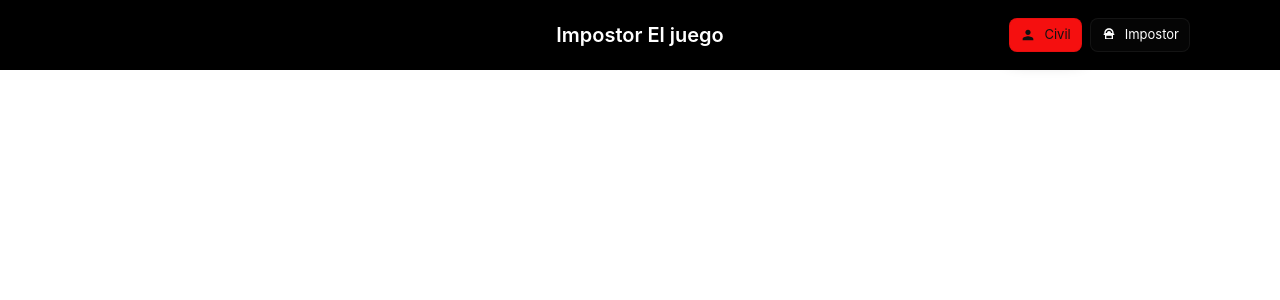
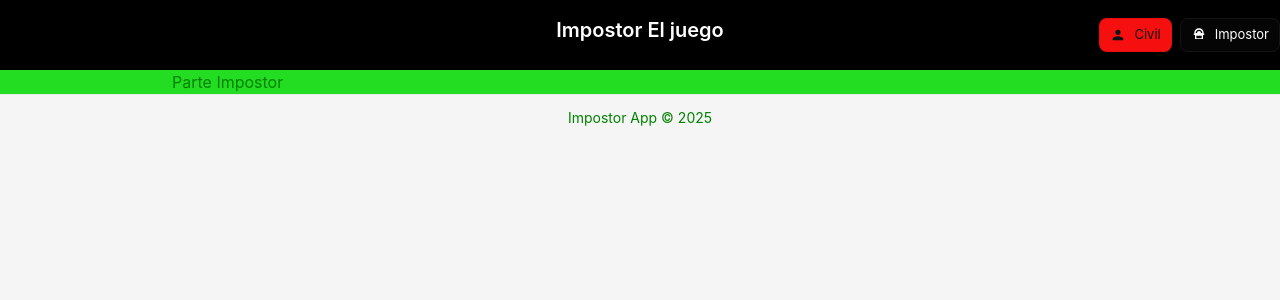
Before and after one commit to chalo2812/impostor, a Next.js app: page / in a window 1280 px wide. Shown: the top 300 px of the page. Built offline with nearby package versions, Linux system fonts and the light colour scheme.

Commit message:
ajustes de estilo de varios css y js pero para que se vean los componentes

```diff
--- a/src/components/App/App.js
+++ b/src/components/App/App.js
@@ -6,9 +6,7 @@ function App() {
   return (
     <div className="App-root">
       <Header />
-      <main>
-        <Impostor />
-      </main>
+      <Impostor />
       <Footer />
     </div>
   );
--- a/src/components/Footer/Footer.css
+++ b/src/components/Footer/Footer.css
@@ -1,11 +1,14 @@
 .app-footer {
   background: #f5f5f5;
+  border-top: 1px solid rgba(0,0,0,0.05);
+  color: #555;
+  flex-direction: column;
+  font-size: 14px;
+  min-height: 100vh;
   padding: 12px 0;
   text-align: center;
-  color: #555;
-  font-size: 14px;
-  border-top: 1px solid rgba(0,0,0,0.05);
 }
+
 .app-footer .container {
   max-width: 960px;
   margin: 0 auto;
--- a/src/components/Header/Header.css
+++ b/src/components/Header/Header.css
@@ -1,14 +1,13 @@
 .header {
-  position: fixed;
   top: 0;
   left: 0;
   right: 0;
   background: #000;
   color: #fff;
-  z-index: 1000;
   transition: padding 180ms ease, box-shadow 180ms ease;
-  padding: 18px 16px;
+  padding: 18px 0px;
   box-shadow: 0 1px 0 rgba(255,255,255,0.02);
+  display: flex;
 }
 .header.collapsed {
   padding: 8px 12px;
@@ -17,7 +16,6 @@
 .header .inner {
   max-width: 1100px;
   margin: 0 auto;
-  position: relative;
   display: flex;
   align-items: center;
   height: 100%;
--- a/src/components/Header/Header.js
+++ b/src/components/Header/Header.js
@@ -5,16 +5,13 @@ function Header() {
   const [role, setRole] = useState('civil') // 'civil' | 'impostor'
 
   useEffect(() => {
-    if (typeof window === 'undefined') return
     const saved = localStorage.getItem('role')
     if (saved === 'civil' || saved === 'impostor') {
       setRole(saved)
       document.documentElement.setAttribute('data-role', saved)
     } else {
-      // establecer por defecto
       document.documentElement.setAttribute('data-role', role)
     }
-
     const onScroll = () => setCollapsed(window.scrollY > 60)
     onScroll()
     window.addEventListener('scroll', onScroll)
@@ -33,11 +30,9 @@ function Header() {
   }
 
   return (
-    <header className={`header ${collapsed ? 'collapsed' : ''}`} role="banner">
-      <div className="inner">
+    <div className={`header ${collapsed ? 'collapsed' : ''} `} role="banner">
       <div className="left" aria-hidden />
       <h1 className="title">Impostor El juego</h1>
-
       <div className="controls" role="toolbar" aria-label="Selector de rol">
         <button
           className={`roleBtn ${role === 'civil' ? 'selected civil' : ''}`}
@@ -50,7 +45,6 @@ function Header() {
           </svg>
           <span className="label">Civil</span>
         </button>
-
         <button
           className={`roleBtn ${role === 'impostor' ? 'selected impostor' : ''}`}
           onClick={() => handleRole('impostor')}
@@ -64,7 +58,6 @@ function Header() {
         </button>
       </div>
     </div>
-    </header>
   )
 }
 
--- a/src/components/Impostor/Impostor.css
+++ b/src/components/Impostor/Impostor.css
@@ -1,9 +1,8 @@
-.Impostor {
-
-}
 .Impostor-root {
     background: fixed #2d2;
+    display: flex;
+    flex-wrap: wrap;
 }
-.cointainer {
+.container {
     color: green;
 }
--- a/src/components/Impostor/Impostor.js
+++ b/src/components/Impostor/Impostor.js
@@ -1,7 +1,7 @@
 function Impostor() {
   return (
     <div className="Impostor-root">
-        <div className="container">Culibali</div>
+        <div className="container">Parte Impostor</div>
     </div>
   );
 }
```
Also changed, not shown: public/robots.txt. Lines whose indentation alone changed are shown as unchanged.
